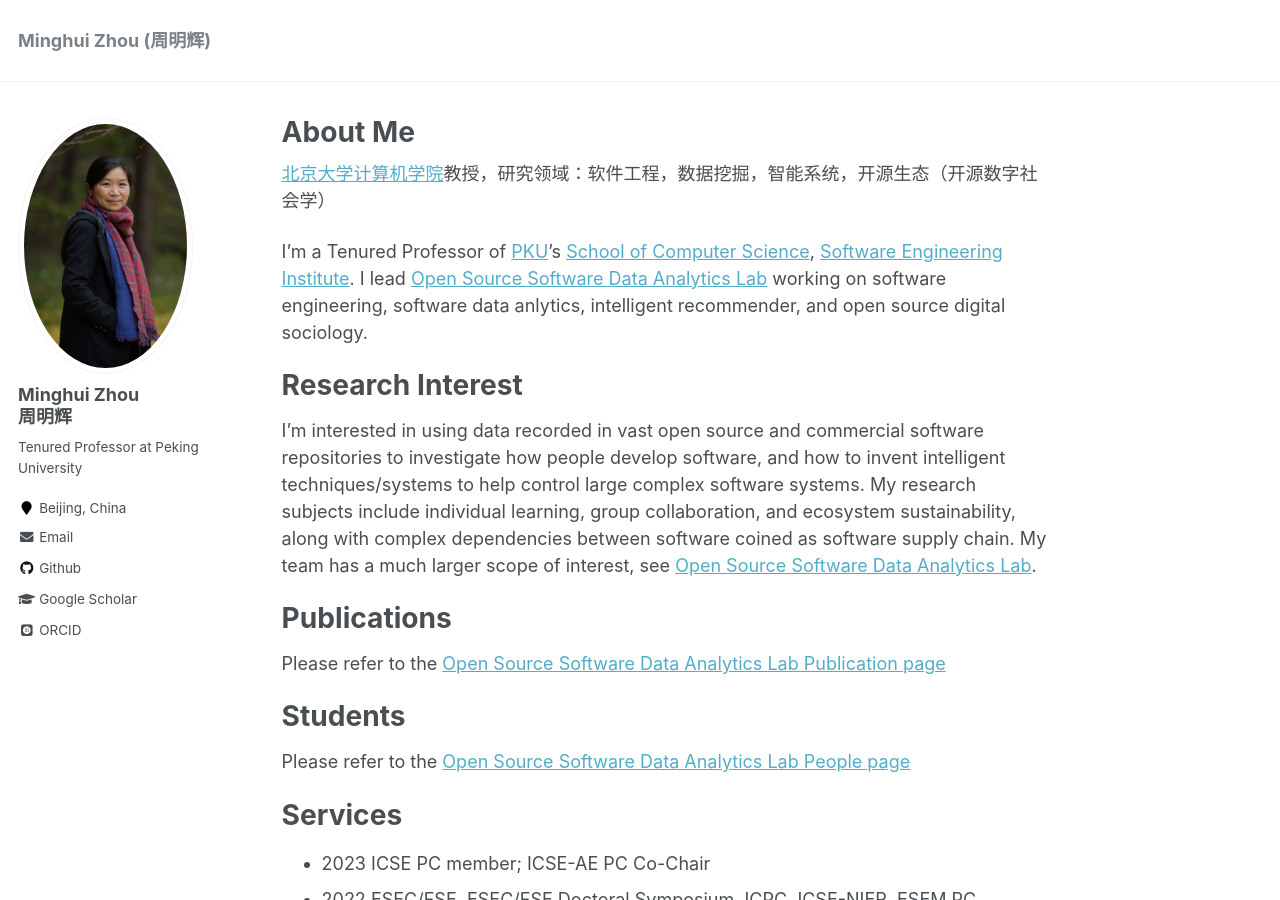
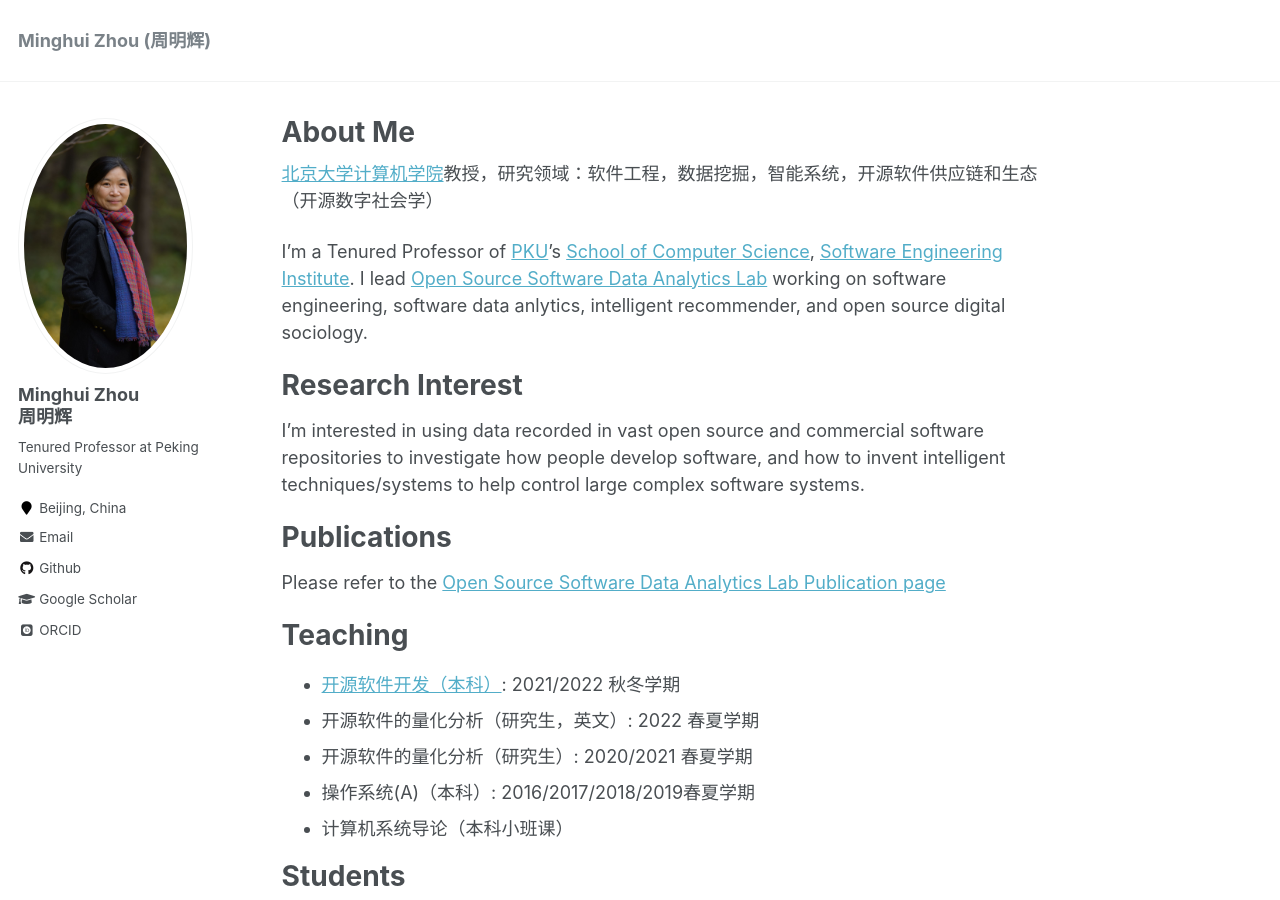
Before and after one commit to minghuizhou/minghuizhou.github.io, a Jekyll site: the page built from _pages/about.md, in a window 1280 px wide and 900 px high. Built offline with Jekyll 4.4.1, drawn with Linux system fonts in a browser that asks for light colours; some web fonts are replaced; some of the changed text lies outside the part shown.

Commit message:
Update about.md

```diff
--- a/_pages/about.md
+++ b/_pages/about.md
@@ -8,7 +8,7 @@
   - /about.html
 ---
 
-[北京大学计算机学院](https://cs.pku.edu.cn/)教授，研究领域：软件工程，数据挖掘，智能系统，开源生态（开源数字社会学）
+[北京大学计算机学院](https://cs.pku.edu.cn/)教授，研究领域：软件工程，数据挖掘，智能系统，开源软件供应链和生态（开源数字社会学）
 
 I'm a Tenured Professor of [PKU](https://www.pku.edu.cn/)'s [School of Computer Science](https://cs.pku.edu.cn/),  [Software Engineering Institute](http://www.sei.pku.edu.cn/). I lead [Open Source Software Data Analytics Lab](https://osslab-pku.github.io/) working on software engineering, software data anlytics, intelligent recommender, and open source digital sociology.
 
@@ -17,12 +17,20 @@
 ===================
 I'm interested in
 using data recorded in vast open source and commercial software repositories to investigate how people develop software, and how to invent intelligent techniques/systems to help control large complex software systems.
-My research subjects include individual learning, group collaboration, and ecosystem sustainability, along with complex dependencies between software coined as software supply chain.
-My team has a much larger scope of interest, see [Open Source Software Data Analytics Lab](https://osslab-pku.github.io/).
+<!--My research subjects include individual learning, group collaboration, and ecosystem sustainability, along with complex dependencies between software coined as software supply chain.
+My team has a much larger scope of interest, see [Open Source Software Data Analytics Lab](https://osslab-pku.github.io/). -->
 
 Publications
 =====================
 Please refer to the [Open Source Software Data Analytics Lab Publication page](https://osslab-pku.github.io/publications/)
+
+Teaching
+===================
+- [开源软件开发（本科）](https://github.com/osslab-pku/OSSDevelopment/): 2021/2022 秋冬学期
+- 开源软件的量化分析（研究生，英文）: 2022 春夏学期
+- 开源软件的量化分析（研究生）: 2020/2021 春夏学期
+- 操作系统(A)（本科）: 2016/2017/2018/2019春夏学期
+- 计算机系统导论（本科小班课）
 
 Students
 =====================
```
Also changed, not shown: other parts of _pages/about.md (+0 -8 lines).
